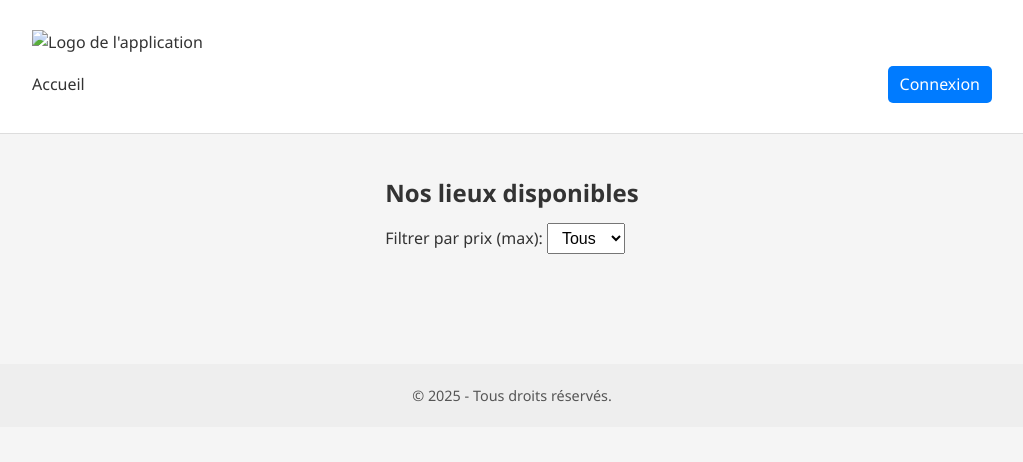
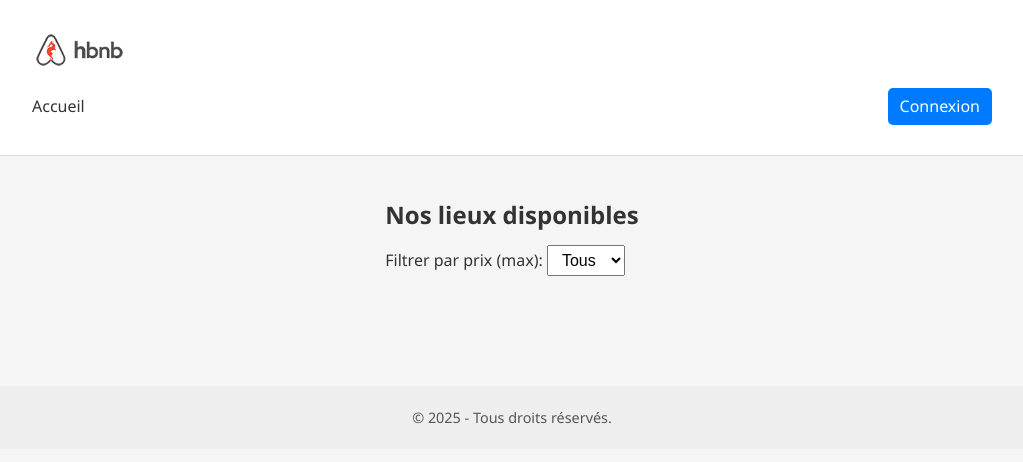
Before and after one commit to korneevscp/holbertonschool-hbnb, a plain HTML site: page part4/index.html in a window 1280 px wide. Shown: the whole page, without its empty margins (128-1151 px from the left). Drawn offline with Linux system fonts and the light colour scheme.

Commit message:
Luca fait ton job zbi

```diff
--- a/part4/index.html
+++ b/part4/index.html
@@ -10,7 +10,7 @@
 <body>
   <header>
     <div class="container">
-      <img src="./base_files/images/logo.png" alt="Logo de l'application" class="logo" />
+      <img src="./images/logo.png" alt="Logo de l'application" class="logo" />
       <nav>
         <a href="index.html" class="nav-link">Accueil</a>
         <a href="login.html" id="login-link" class="nav-link login-button">Connexion</a>
```
Also changed, not shown: part4/images/icon.png (added), part4/images/icon_bath.png (added), part4/images/icon_bed.png (added), part4/images/icon_wifi.png (added), part4/images/logo.png (added), 1 other file.
